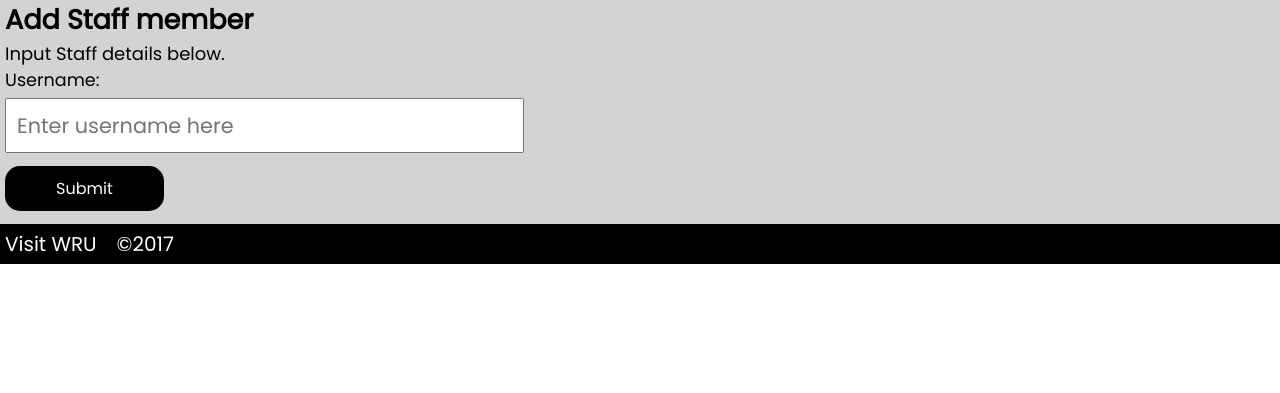
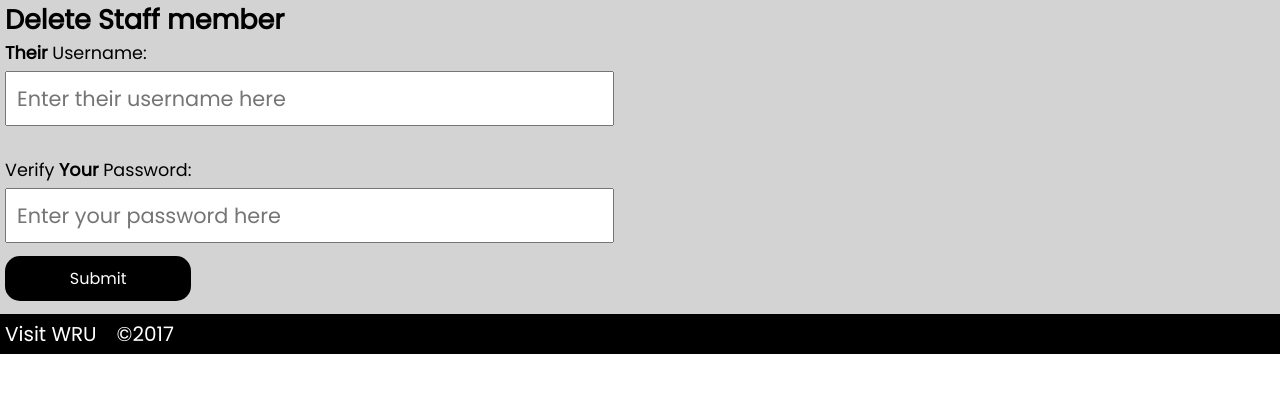
Before and after one commit to lukewarlow/WRU-ClientProject, a Flask app: page /Admin/DeleteStaff in a window 1280 px wide. Shown: the part 122-515 px from the top of the page. Run offline with Flask 2, Linux system fonts and the light colour scheme; a user stored in the database is signed in.

Commit message:
Add password verification check to deleting staff.

```diff
--- a/Server.py
+++ b/Server.py
@@ -264,7 +264,8 @@
 
 def checkIfEmailIsUsed(email):
     data = selectFromDatabaseTable("SELECT firstName, surname, username FROM tblStaff WHERE email=?;", [email])
-    if (len(data) > 0):
+
+    if (type(data) is not type(None)):
         return "True:{}:{}:{}".format(data[0], data[1], data[2])
     else:
         return False
@@ -404,7 +405,7 @@
         enteredusername = surname + firstName[0]
         enteredusername = enteredusername.lower()
         response = checkIfUserExists(enteredusername)
-        if (response.split(":")[0] == "True"):
+        if (response != False):
             username = enteredusername + response.split(":")[1]
         else:
             username = enteredusername
@@ -473,23 +474,26 @@
         else:
             return redirect("/Home")
     elif request.method == 'POST':
-        username = request.form.get('username', default="Error")
-        username = username.lower()
-        if (username == session['username']):
+        otherusername = request.form.get('username', default="Error")
+        otherusername = otherusername.lower()
+        password = request.form.get('password', default="Error")
+        if (otherusername == getUsernameFromSession()):
             msg = "Can't delete self"
-        else:
-            data = getDetailsFromUsername(username)
-            msg = deleteFromTable("DELETE FROM tblStaff WHERE username=?;", [username])
+        elif (checkLogin(getUsernameFromSession(), password)):
+            data = getDetailsFromUsername(otherusername)
+            msg = deleteFromTable("DELETE FROM tblStaff WHERE username=?;", [otherusername])
             if (not "error" in msg):
-                msg = "User {} successfully deleted".format(username)
-                print("Deleted staff member:" + username)
+                msg = "User {} successfully deleted".format(otherusername)
+                print("Deleted staff member:" + otherusername)
                 message = """\
                 <p>
                     Hi {} {},<br>
                     You've been removed from the WRU staff database.<br>
                     You will no longer have access to the tool.
                 </p>""".format(data[0], data[1])
-                sendEmail(data[2], "Deleted Account", message)
+                sendEmail(data[2], "Account Deleted", message)
+        else:
+            msg = "Incorrect password"
         return msg
 
 @app.route("/Admin/download", methods=['GET'])
--- a/static/js/formhandling.js
+++ b/static/js/formhandling.js
@@ -128,8 +128,9 @@
 function deleteStaff()
 {
   var username = document.forms["deletestaff"]["username"].value;
+  var password = document.forms["deletestaff"]["password"].value;
   document.forms["deletestaff"].reset();
-  params = 'username='+username;
+  params = 'username='+username+'&password='+password;
   var xhttp = new XMLHttpRequest();
   xhttp.open("POST", '/Admin/DeleteStaff', true); // true is asynchronous
   xhttp.setRequestHeader("Content-type", "application/x-www-form-urlencoded");
--- a/templates/admin/addstaff.html
+++ b/templates/admin/addstaff.html
@@ -11,7 +11,7 @@
   <form id='addstaff' onsubmit="return validatePassword('addstaff', 'password')">
     First name: <input type = "text" placeholder="Enter first name here" name = "firstName" required><br>
     Surname: <input type = "text" placeholder="Enter surname here" name = "surname" required><br>
-    Password: <input type = "password" placeholder="Enter password here" name = "password" id="newpassword" required onkeyup="checkPassword()" required><br>
+    Password: <input type = "password" placeholder="Enter password here" name = "password" id="newpassword" onkeyup="checkPassword()" required><br>
     Re-enter Password:
     <input type="password" placeholder="Re-enter your password here" name="checknewpassword" id="checknewpassword" onkeyup="checkPassword()" required>
     <br>
--- a/templates/admin/deletestaff.html
+++ b/templates/admin/deletestaff.html
@@ -6,10 +6,10 @@
 
 {% block main %}
 <section class = "main-item">
-  <h1> Add Staff member </h1>
-  <p>Input Staff details below.</p>
+  <h1> Delete Staff member </h1>
   <form id='deletestaff' onsubmit="return deleteStaff()">
-    Username: <input type = "text" placeholder="Enter username here" name = "username" required><br>
+    <b>Their</b> Username: <input type = "text" placeholder="Enter their username here" name = "username" required><br><br>
+    Verify <b>Your</b> Password: <input type = "password" placeholder="Enter your password here" name = "password" required><br>
     <button type = "submit"> Submit </button>
   </form>
   <span id='msg'></span>
```
